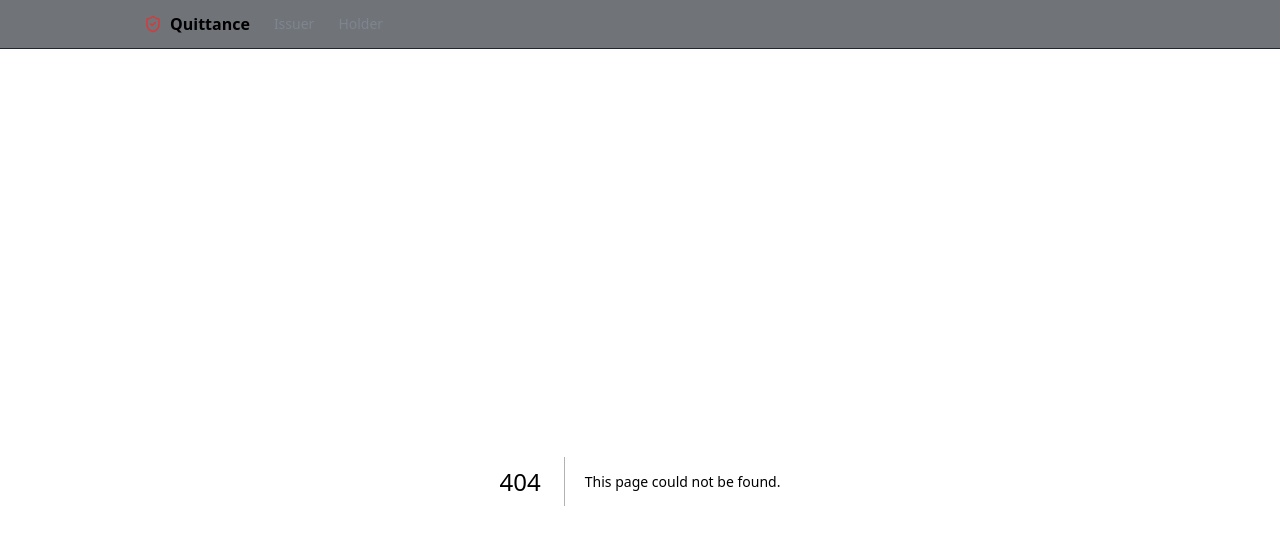
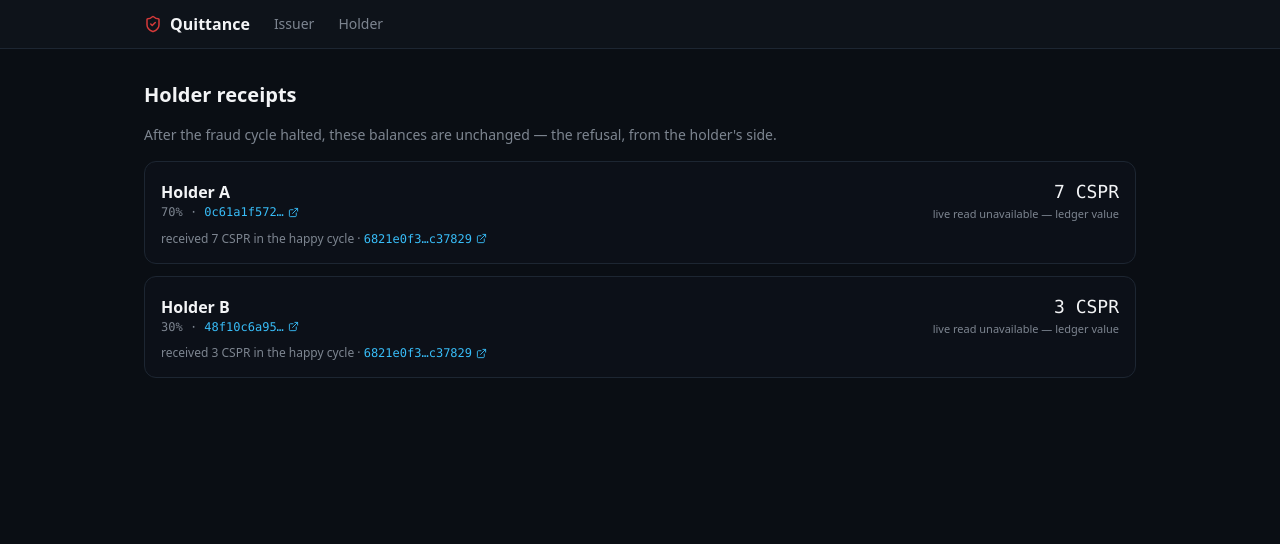
Before and after one commit to RECTOR-LABS/quittance, a Next.js app in the folder dashboard/: page /holder in a window 1280 px wide. Before the commit this address had no page. Shown: the top 544 px of the page. Built offline with nearby package versions, Linux system fonts and the light colour scheme; no server answers.

Commit message:
feat(dashboard): holder route — receipts + live balances with fallback

```diff
--- /dev/null
+++ b/dashboard/app/holder/page.tsx
@@ -0,0 +1,30 @@
+import { getAsset, getCycles } from '@/lib/data';
+import { liveBalanceMotes } from '@/lib/chain';
+import { HolderRow } from '@/components/HolderRow';
+
+export const dynamic = 'force-dynamic';
+
+export default async function HolderPage() {
+  const asset = getAsset();
+  const happy = getCycles().find((c) => c.cycleId === 'happy')!;
+  const rows = await Promise.all(
+    asset.holders.map(async (h) => ({
+      holder: h,
+      received: happy.payouts?.find((p) => p.holderLabel === h.label)?.motes ?? '0',
+      live: await liveBalanceMotes(h.publicKeyHex),
+    })),
+  );
+  return (
+    <div className="space-y-4">
+      <h1 className="text-xl font-semibold">Holder receipts</h1>
+      <p className="text-sm text-muted">
+        After the fraud cycle halted, these balances are unchanged — the refusal, from the holder&apos;s side.
+      </p>
+      <div className="grid gap-3">
+        {rows.map((r) => (
+          <HolderRow key={r.holder.label} holder={r.holder} receivedMotes={r.received} liveMotes={r.live} distributeTx={happy.distributeTx} />
+        ))}
+      </div>
+    </div>
+  );
+}
--- /dev/null
+++ b/dashboard/components/HolderRow.tsx
@@ -0,0 +1,41 @@
+import type { Holder } from '@/lib/types';
+import { motesToCspr } from '@/lib/format';
+import { TxLink } from './TxLink';
+
+export function HolderRow({
+  holder,
+  receivedMotes,
+  liveMotes,
+  distributeTx,
+}: {
+  holder: Holder;
+  receivedMotes: string;
+  liveMotes: string | null;
+  distributeTx?: string;
+}) {
+  return (
+    <div className="rounded-xl border border-edge bg-panel/40 p-4">
+      <div className="flex items-center justify-between">
+        <div>
+          <div className="font-semibold">{holder.label}</div>
+          <div className="font-mono text-xs text-muted">
+            {holder.weightPct}% · <TxLink kind="account" hash={holder.publicKeyHex} label={`${holder.accountHash.slice(0, 10)}…`} />
+          </div>
+        </div>
+        <div className="text-right">
+          <div className="font-mono text-lg">{motesToCspr(liveMotes ?? receivedMotes)} CSPR</div>
+          <div className="text-[11px] text-muted">{liveMotes ? 'live balance' : 'live read unavailable — ledger value'}</div>
+        </div>
+      </div>
+      <div className="mt-2 text-xs text-muted">
+        received {motesToCspr(receivedMotes)} CSPR in the happy cycle
+        {distributeTx && (
+          <>
+            {' · '}
+            <TxLink kind="deploy" hash={distributeTx} />
+          </>
+        )}
+      </div>
+    </div>
+  );
+}
```
